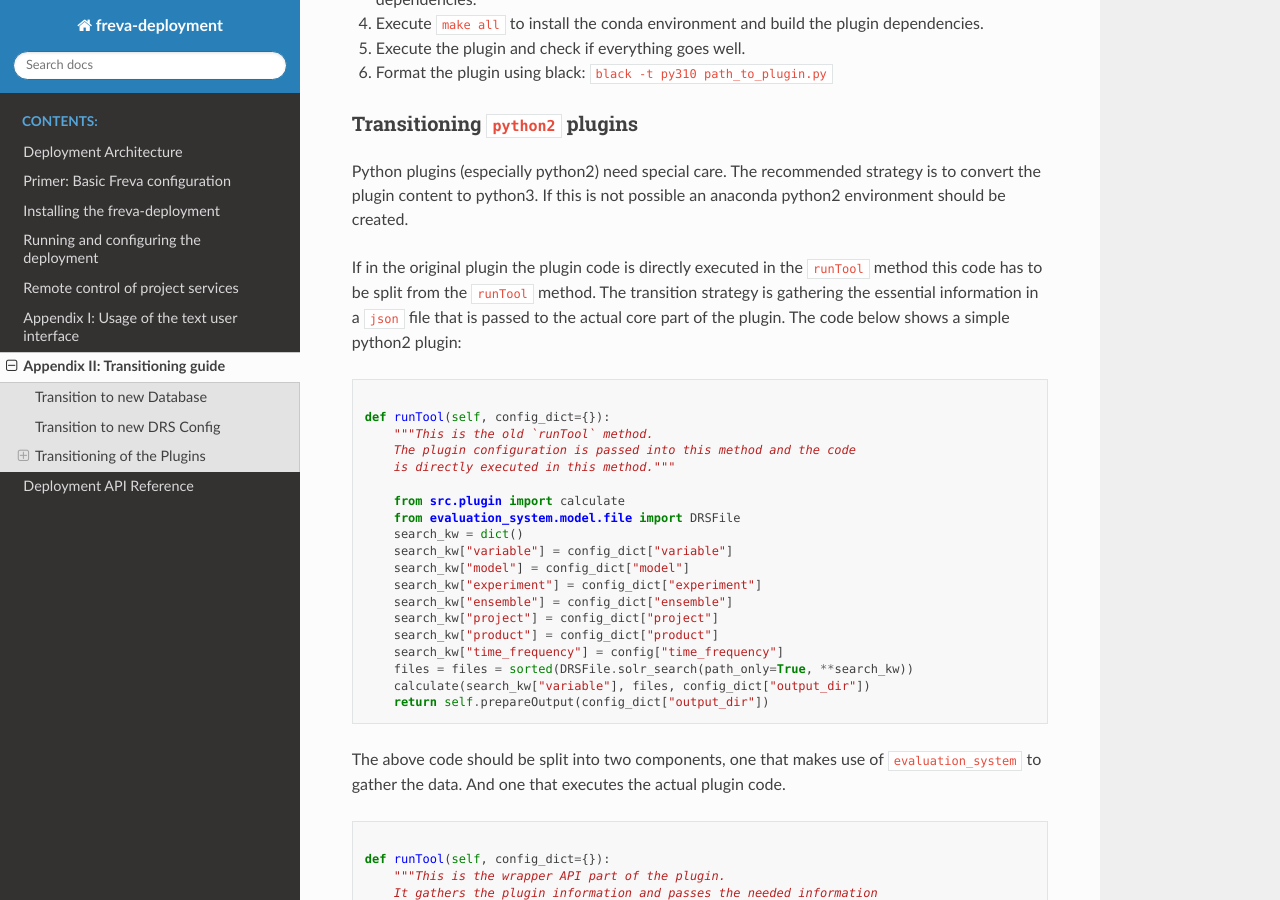
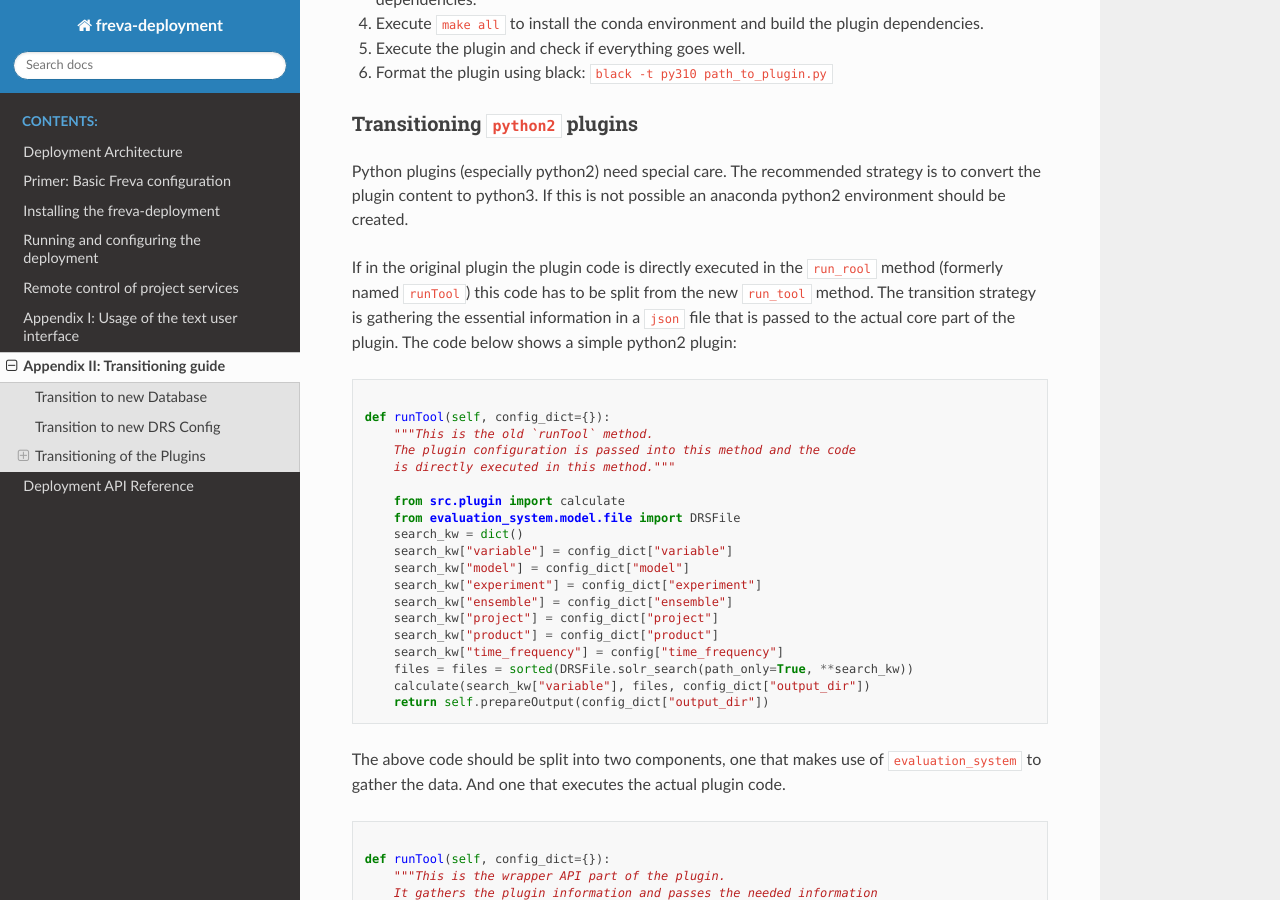
Before and after one commit to FREVA-CLINT/freva-deployment, a Sphinx documentation site: the page built from docs/Transition.md, in a window 1280 px wide and 900 px high, scrolled down 2092 px. Built offline with Sphinx 7.4.7 and the Read the Docs theme 2.0.0, drawn with Linux system fonts in a browser that asks for light colours.

Commit message:
Apply 1 suggestion(s) to 1 file(s)

```diff
--- a/docs/Transition.md
+++ b/docs/Transition.md
@@ -111,8 +111,8 @@ Python plugins (especially python2) need special care. The recommended strategy
 is to convert the plugin content to python3. If this is not possible an anaconda
 python2 environment should be created.
 
-If in the original plugin the plugin code is directly executed in the `runTool`
-method this code has to be split from the `runTool` method. The
+If in the original plugin the plugin code is directly executed in the `run_rool`
+method (formerly named `runTool`) this code has to be split from the new `run_tool` method. The
 transition strategy is gathering the essential information in a `json` file that
 is passed to the actual core part of the plugin. The code below shows a simple
 python2 plugin:
```
